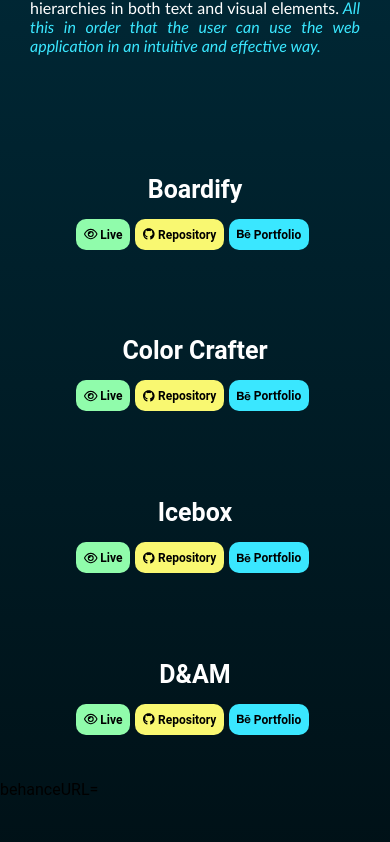
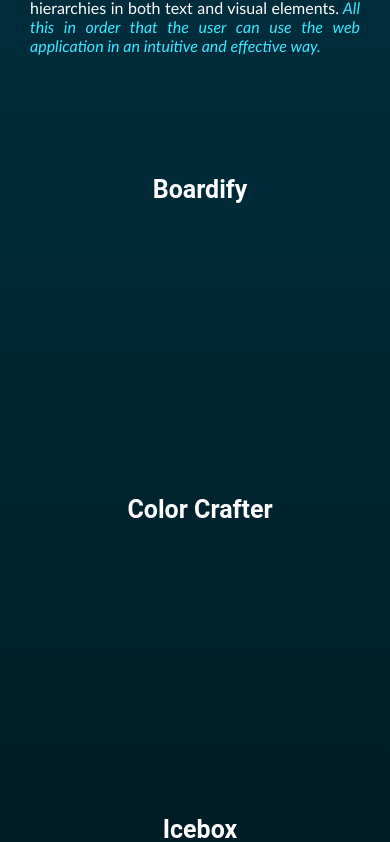
Before and after one commit to DiegoEMartinezZ/PortfolioWeb, a React (Create React App) app: page /#/ in a window 390 px wide. Shown: the part 1002-1844 px from the top of the page. Built offline with nearby package versions, Linux system fonts and the light colour scheme.

Commit message:
fix some erros with the css of the projects container and how the show the description of each one of them, fix the language to be change in every description of the projects

```diff
--- a/src/components/project/ProjectContainer.jsx
+++ b/src/components/project/ProjectContainer.jsx
@@ -1,26 +1,37 @@
-import { faBehance, faGithub } from "@fortawesome/free-brands-svg-icons";
+import { faGithub } from "@fortawesome/free-brands-svg-icons";
 import { faEye } from "@fortawesome/free-regular-svg-icons";
 import { FontAwesomeIcon } from "@fortawesome/react-fontawesome";
 import { languageContext } from "../../App";
-import React, { useContext } from "react";
+import React, { useContext, useState } from "react";
 
 export const ProjectContainer = ({
   titleProject,
+  descriptionProject,
   previewURL,
   gitURL,
-  behanceURL,
 }) => {
   const { language } = useContext(languageContext);
   const { buttons } = language[4];
-  const { web, behance, github } = buttons;
+  const { web, github } = buttons;
+
+  const [descriptionTxt, setDescriptionTxt] = useState(false);
 
   return (
     <>
-      <section id="project-container">
+      <section
+        id="project-container"
+        onMouseEnter={() => setDescriptionTxt(true)}
+        onMouseLeave={() => setDescriptionTxt(false)}
+      >
         <h1 className="subtitle" id="project-title">
           {titleProject}
         </h1>
 
+        {descriptionTxt && (
+          <p className="description-project">{descriptionProject}</p>
+        )}
+
+        {descriptionTxt && (
           <div className="buttons-wrap">
             <button className="code-btn" id="preview">
               <a href={previewURL} target="_blank" rel="noopener noreferrer">
@@ -33,13 +44,8 @@ export const ProjectContainer = ({
                 <FontAwesomeIcon icon={faGithub} /> {github}
               </a>
             </button>
-
-          <button className="code-btn" id="portfolio">
-            <a href={behanceURL} target="_blank" rel="noopener noreferrer">
-              <FontAwesomeIcon icon={faBehance} /> {behance}
-            </a>
-          </button>
           </div>
+        )}
       </section>
     </>
   );
--- a/src/components/project/ProjectWrap.jsx
+++ b/src/components/project/ProjectWrap.jsx
@@ -5,7 +5,8 @@ import { ProjectContainer } from "./ProjectContainer";
 export const ProjectWrap = () => {
   const { language } = useContext(languageContext);
   const { projects } = language[2];
-  const { title, txt } = projects;
+  const { title, txt, descriptions } = projects;
+
   return (
     <>
       <section className="description-container">
@@ -19,24 +20,28 @@ export const ProjectWrap = () => {
       <div className="project-grip-container">
         <ProjectContainer
           titleProject={"Boardify"}
+          descriptionProject={descriptions[0]}
           previewURL={""}
           gitURL={""}
-          behanceURL={""}
         />
-        <ProjectContainer titleProject={"Color Crafter"} previewURL={""} />
+        <ProjectContainer
+          titleProject={"Color Crafter"}
+          descriptionProject={descriptions[1]}
+          previewURL={""}
+          gitURL={""}
+        />
         <ProjectContainer
           titleProject={"Icebox"}
+          descriptionProject={descriptions[2]}
           previewURL={""}
           gitURL={""}
-          behanceURL={""}
         />
         <ProjectContainer
           titleProject={"D&AM"}
+          descriptionProject={descriptions[3]}
           previewURL={"https://majestic-cucurucho-62109b.netlify.app/"}
           gitURL={"https://github.com/DiegoEMartinezZ/DYAM"}
-          behanceURL={""}
         />
-        behanceURL={""}
       </div>
     </>
   );
--- a/src/resources/languages/english.json
+++ b/src/resources/languages/english.json
@@ -25,6 +25,12 @@
       "txt": [
         "Each of these projects has the general objective to show the knowledge I have of web development as my experience in frontend, UI/UX design, layout, color management, hierarchies in both text and visual elements.",
         "All this in order that the user can use the web application in an intuitive and effective way."
+      ],
+      "descriptions": [
+        "Boardify brings all your daily tasks in an organized and intuitive way. Drag and Drop functionality for easier and faster organization of your tasks and boards. Allows you to create, read, edit and delete tasks and boards (CRUD).",
+        "Color Crafter allows the user to choose a color and automatically generates different color palettes so that the user can choose the one that works best for him. Select the color from a generic color palette or with the hexadecimal value of the color. Allow to copy and paste the different colors from the palette or a specific color.",
+        "Icebox is an e-commerce site that allows the user to search for video games through specific or general filters. Possibility to see the CRUD of products for registered users and a list of the products you have placed on the website. SQL and APIs were used for the creation of product and user databases.",
+        "D&AM is a digital marketing and media website focused on providing different services according to the needs of each of its clients. It seeks to optimize processes and make an analysis of each of the aspects that are involved in the marketing area. It offers its services for small and large companies."
       ]
     }
   },
--- a/src/resources/languages/spanish.json
+++ b/src/resources/languages/spanish.json
@@ -25,6 +25,12 @@
       "txt": [
         "Cada uno de estos proyectos tiene como objetivo general mostrar el conocimiento que tengo en desarrollo web así como mi experiencia en frontend, diseño UI/UX, diagramación, manejo del color, jerarquías de texto y elementos visuales.",
         "Todo esto para que el usuario que use la aplicación web de una manera intuitiva y eficiente."
+      ],
+      "descriptions": [
+        "Boardify reúne todas tus tareas diarias de forma organizada e intuitiva. Funcionalidad de arrastrar y soltar para una organización más fácil y rápida de tus tareas y tableros. Permite crear, leer, editar y eliminar tareas y tableros (CRUD).",
+        "Color Crafter permite al usuario elegir un color y genera automáticamente diferentes paletas de colores para que el usuario elija la que más le convenga. Selecciona el color desde una paleta de colores genérica o con el valor hexadecimal del color. Permite copiar y pegar los diferentes colores de la paleta o un color específico",
+        "Icebox es un sitio de comercio electrónico que permite al usuario buscar videojuegos a través de filtros específicos o generales. Posibilidad de ver el CRUD de los productos para los usuarios registrados y una lista de los productos que ha colocado en el sitio web. Se utilizaron SQL y APIs para la creación de las bases de datos de productos y usuarios",
+        "D&AM es un sitio web de marketing digital y medios de comunicación enfocado en brindar diferentes servicios de acuerdo a las necesidades de cada uno de sus clientes. Busca optimizar procesos y hacer un análisis de cada uno de los aspectos que intervienen en el área de marketing. Ofrece sus servicios para pequeñas y grandes empresas."
       ]
     }
   },
--- a/src/styles/styles.css
+++ b/src/styles/styles.css
@@ -227,6 +227,12 @@ textarea {
     margin-right: 5px;
     padding: 0.5rem;
   }
+
+  .buttons-wrap {
+    margin: 20px 0;
+    padding: 1rem;
+  }
+
   #project-container {
     margin: 2% 1%;
   }
@@ -236,11 +242,38 @@ textarea {
   .title-form {
     font-size: 13px;
   }
+  .project-grip-container {
+    display: grid;
+    grid-template-rows: repeat(4, 1fr);
+    margin-bottom: 200px;
+  }
+
+  #project-container {
+    display: flex;
+    flex-direction: column;
+    flex-wrap: nowrap;
+    margin: 0 auto;
+    height: 320px;
+    width: 400px;
+    border-radius: 5px;
+  }
+
+  #project-container:hover {
+    cursor: pointer;
+    background-color: #063446;
+  }
+
+  p.description-project {
+    color: #fff;
+    font-weight: lighter;
+    font-size: 14px;
+    margin: 8px 0;
+  }
 }
 
 @media only screen and (min-width: 1200px) {
   section.description-container {
-    margin: 200px 30%;
+    margin: 150px 30%;
   }
   .title {
     font-size: 50px;
@@ -287,14 +320,21 @@ textarea {
     display: flex;
     flex-direction: column;
     flex-wrap: nowrap;
-    background-color: #134f66;
     margin: 0 auto;
-    height: 250px;
-    width: auto;
+    height: 300px;
+    width: 380px;
+    border-radius: 5px;
   }
 
   #project-container:hover {
     cursor: pointer;
     background-color: #063446;
   }
+
+  p.description-project {
+    color: #fff;
+    font-weight: lighter;
+    font-size: 14px;
+    margin: 20px 0;
+  }
 }
```
Lines whose indentation alone changed are shown as unchanged.
